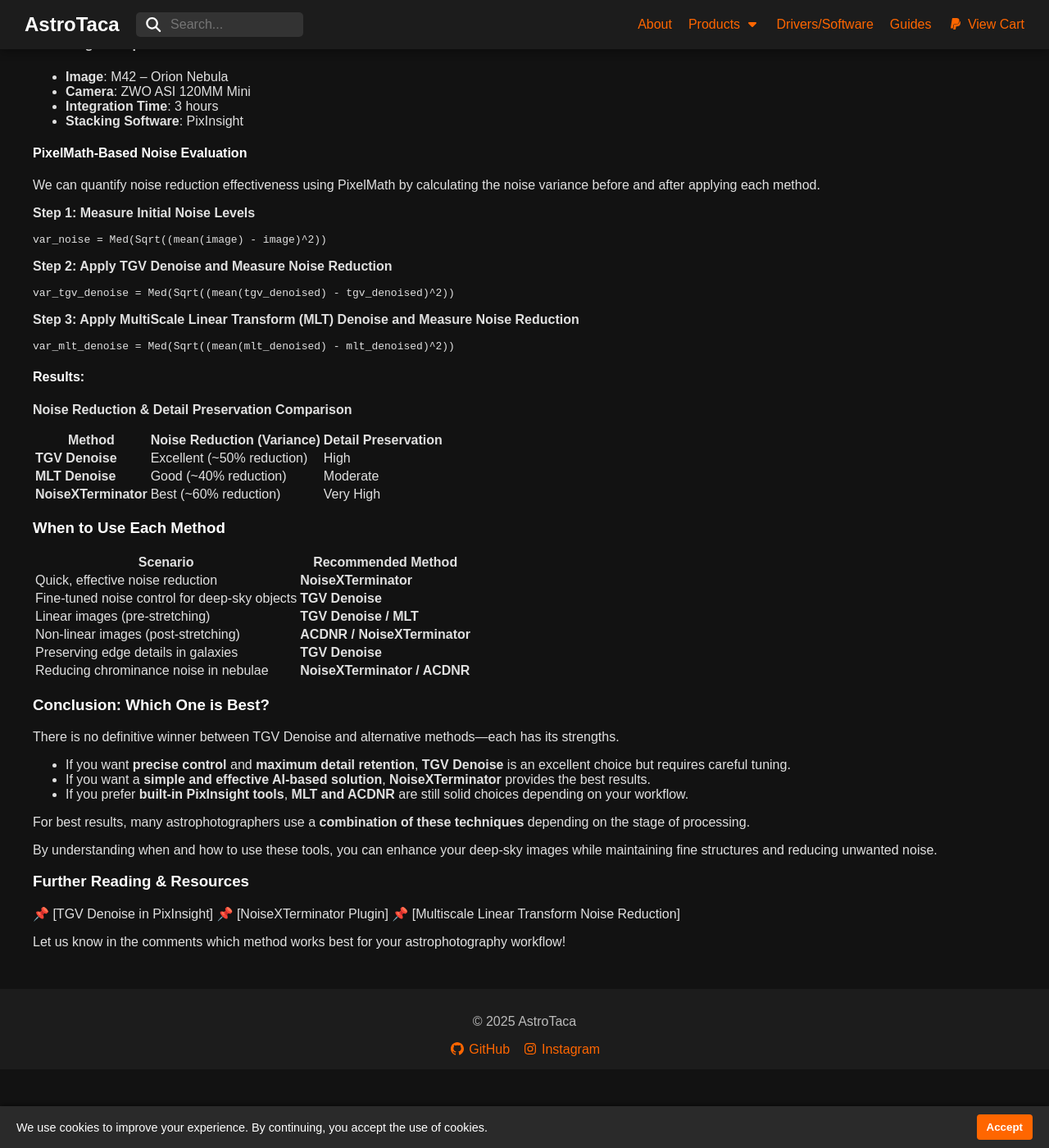
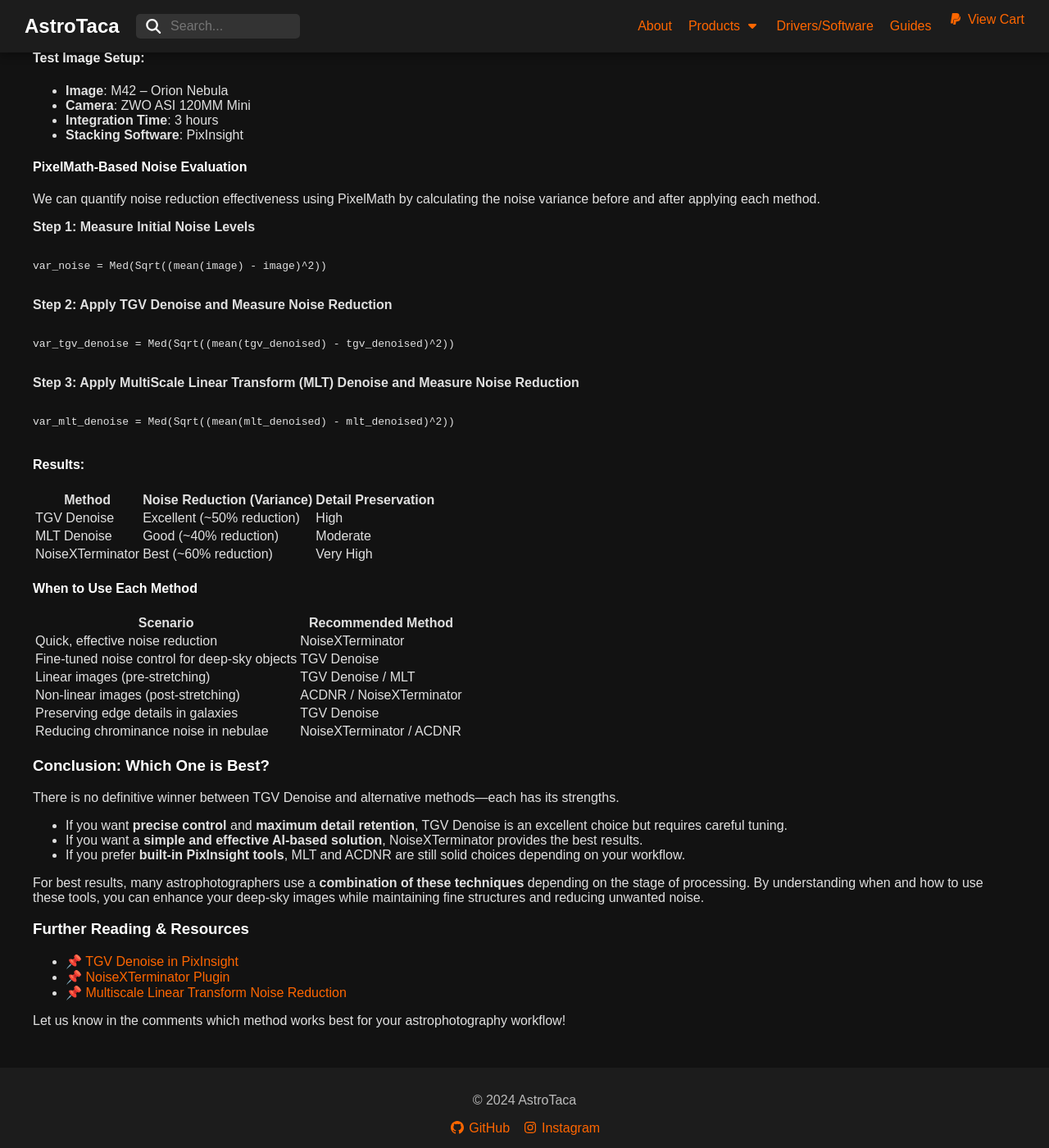
Before and after one commit to astrotaca/website, a Jekyll site: the page built from _posts/2025-02-07-noise-reduction.md, in a window 1280 px wide and 1400 px high, scrolled down 1355 px. Shown: the whole window at 82% size. Built offline with Jekyll 4.4.1, drawn with Linux system fonts in a browser that asks for light colours; some of the changed text lies outside the part shown.

Commit message:
updates to the website

````diff
--- a/_posts/2025-02-07-noise-reduction.md
+++ b/_posts/2025-02-07-noise-reduction.md
@@ -1,121 +1,262 @@
----
-layout: post
-title: "PixInsight Noise Reduction: TGV Denoise vs. Alternative Methods"
-date: 2025-10-10 11:00:00
----
+<!DOCTYPE html>
+<html lang="en">
+<head>
+  <meta charset="UTF-8">
+  <title>Pixinsight Noise Reduction | AstroTaca</title>
+  <meta name="viewport" content="width=device-width, initial-scale=1">
+  <meta name="description" content="AstroTaca - Astrophotography Gear & Guides">
+  <meta name="keywords" content="astrophotography, astro gear, telescopes, eaf, flat panel, astro brand">
+  <link rel="stylesheet" href="/assets/main.css">
+  <script defer src="https://cdn.jsdelivr.net/npm/@fortawesome/fontawesome-free/js/all.min.js"></script>
+  <link rel="stylesheet" href="https://unpkg.com/aos@2.3.1/dist/aos.css" />
+</head>
+<body>
+  <header>
+    <div class="header-left">
+      <div class="logo">
+        <a href="/" style="color:#fff; font-size:24px; font-weight:bold; text-decoration:none;">AstroTaca</a>
+      </div>
+      <div class="search-box always-visible">
+        <i class="fas fa-search search-icon" onclick="toggleSearch()"></i>
+        <input type="text" id="search-input" placeholder="Search..." onkeyup="liveSearch()">
+        <ul id="search-results"></ul>
+      </div>
+    </div>
+    <nav id="nav-menu">
+      <a href="/about/">About</a>
+      <div class="nav-dropdown">
+        <a href="/products/" class="nav-dropbtn">Products <i class="fas fa-caret-down"></i></a>
+        <div class="nav-dropdown-content">
+          <a href="/products/flap-flat-panel/">Flap Flat Panel</a>
+          <a href="/products/eaf/">Auto Focuser (EAF)</a>
+          <a href="/products/dc-hub/">DC Hub</a>
+        </div>
+      </div>
+      <a href="/drivers/">Drivers/Software</a>
+      <a href="/guides/">Guides</a>
+      <div class="nav-dropdown">
+        <form target="paypal" action="https://www.paypal.com/cgi-bin/webscr" method="post">
+          <input type="hidden" name="cmd" value="_cart">
+          <input type="hidden" name="business" value="YOUR_PAYPAL_EMAIL@domain.com">
+          <input type="hidden" name="display" value="1">
+          <button class="nav-dropbtn" style="border:none; background:none;">
+            <i class="fab fa-paypal"></i> View Cart
+          </button>
+        </form>
+      </div>
+    </nav>
+    <div class="menu-icon" onclick="toggleMenu()">
+      <i class="fas fa-bars"></i>
+    </div>
+  </header>
 
-## PixInsight Noise Reduction: TGV Denoise vs. Alternative Methods — Which One is Best?
+  <main>
+    <div class="page-content container" data-aos="fade-up">
+      <!-- Article Header -->
+      <h1>Pixinsight Noise Reduction</h1>
+      <p><small>Published on October 12, 2024</small></p>
+      <hr>
 
-When processing deep-sky astrophotography images, noise reduction is a crucial step to enhance details while maintaining fine structures. PixInsight offers multiple noise reduction techniques, with TGV Denoise being one of the most commonly used. Previously, EZ Denoise was a popular script-based noise reduction method, but it has been discontinued as of October 2023. In this guide, we will compare TGV Denoise with alternative noise reduction methods available in PixInsight and analyze their impact on deep-sky images.
+      <!-- Article Title & Intro -->
+      <h2>PixInsight Noise Reduction: TGV Denoise vs. Alternative Methods — Which One is Best?</h2>
+      <p>When processing deep-sky astrophotography images, noise reduction is a crucial step to enhance details while maintaining fine structures. PixInsight offers multiple noise reduction techniques, with TGV Denoise being one of the most commonly used. Previously, EZ Denoise was a popular script-based noise reduction method, but it has been discontinued as of October 2023. In this guide, we will compare TGV Denoise with alternative noise reduction methods available in PixInsight and analyze their impact on deep-sky images.</p>
 
-### Understanding Noise in Astrophotography
-Before diving into specific noise reduction methods, it is essential to understand the different types of noise that affect astrophotography images:
+      <!-- Noise Overview -->
+      <h3>Understanding Noise in Astrophotography</h3>
+      <p>Before diving into specific noise reduction methods, it is essential to understand the different types of noise that affect astrophotography images:</p>
+      <ul>
+        <li><strong>Luminance Noise</strong>: Appears as graininess in the image and affects brightness values.</li>
+        <li><strong>Chrominance Noise</strong>: Causes unwanted color variations in an image.</li>
+        <li><strong>Fixed Pattern Noise</strong>: Includes hot pixels and amp glow, commonly seen in DSLR and CMOS images.</li>
+        <li><strong>Gaussian Noise</strong>: A random noise pattern that appears in most long-exposure images.</li>
+      </ul>
 
-- **Luminance Noise**: Appears as graininess in the image and affects brightness values.
-- **Chrominance Noise**: Causes unwanted color variations in an image.
-- **Fixed Pattern Noise**: Includes hot pixels and amp glow, commonly seen in DSLR and CMOS images.
-- **Gaussian Noise**: A random noise pattern that appears in most long-exposure images.
+      <!-- TGV Denoise Explanation -->
+      <h3>What is TGV Denoise?</h3>
+      <p>TGV Denoise (Total Generalized Variation Denoise) is a more advanced, mathematical approach to noise reduction. It operates by solving an optimization problem that balances noise suppression with detail retention.</p>
 
-TGV Denoise and other alternative methods are designed to tackle different aspects of these noise types, but they work in different ways.
+      <h4>How TGV Denoise Works</h4>
+      <ul>
+        <li>Applies a total variation minimization algorithm to reduce noise while preserving sharp transitions.</li>
+        <li>Uses an iterative solver to refine noise reduction strength.</li>
+        <li>Works effectively in preserving edge structures, making it suitable for images with fine details.</li>
+      </ul>
 
-### What is TGV Denoise?
-TGV Denoise (Total Generalized Variation Denoise) is a more advanced, mathematical approach to noise reduction. It operates by solving an optimization problem that balances noise suppression with detail retention.
+      <h4>Pros of TGV Denoise:</h4>
+      <ul>
+        <li>✔ Excellent for reducing noise while keeping fine details sharp.</li>
+        <li>✔ Provides more control over the denoising process with adjustable parameters.</li>
+        <li>✔ Works well on images with complex structures like nebulae and galaxies.</li>
+      </ul>
 
-#### How TGV Denoise Works
-- Applies a total variation minimization algorithm to reduce noise while preserving sharp transitions.
-- Uses an iterative solver to refine noise reduction strength.
-- Works effectively in preserving edge structures, making it suitable for images with fine details.
+      <h4>Cons of TGV Denoise:</h4>
+      <ul>
+        <li>❌ Requires parameter tuning, making it less beginner-friendly.</li>
+        <li>❌ More computationally intensive, which can slow down processing.</li>
+        <li>❌ Can introduce subtle artifacts if the parameters are not well-adjusted.</li>
+      </ul>
 
-#### Pros of TGV Denoise:
-- ✔ Excellent for reducing noise while keeping fine details sharp.
-- ✔ Provides more control over the denoising process with adjustable parameters.
-- ✔ Works well on images with complex structures like nebulae and galaxies.
+      <!-- Alternative Methods -->
+      <h3>Alternative Noise Reduction Methods in PixInsight</h3>
+      <p>Since EZ Denoise is no longer available, users need to explore alternative approaches for noise reduction. Below are some of the best options:</p>
+      <ol>
+        <li>
+          <strong>MultiScale Linear Transform (MLT) Denoise</strong>
+          <ul>
+            <li>Works by applying noise reduction at different spatial scales.</li>
+            <li>Good for reducing fine noise while preserving structure.</li>
+            <li>Best applied in linear images before stretching.</li>
+          </ul>
+        </li>
+        <li>
+          <strong>ACDNR (Adaptive Contrast-Driven Noise Reduction)</strong>
+          <ul>
+            <li>Older but still useful tool in PixInsight.</li>
+            <li>Provides strong control over luminance and chrominance noise.</li>
+            <li>Best applied after stretching.</li>
+          </ul>
+        </li>
+        <li>
+          <strong>NoiseXTerminator (Third-Party Plugin)</strong>
+          <ul>
+            <li>AI-based noise reduction tool for PixInsight.</li>
+            <li>Very effective at preserving details.</li>
+            <li>Requires a separate purchase but provides one of the best results.</li>
+          </ul>
+        </li>
+      </ol>
 
-#### Cons of TGV Denoise:
-- ❌ Requires parameter tuning, making it less beginner-friendly.
-- ❌ More computationally intensive, which can slow down processing.
-- ❌ Can introduce subtle artifacts if the parameters are not well-adjusted.
+      <!-- Comparison Section -->
+      <h3>Comparing TGV Denoise vs. Alternative Methods</h3>
+      <p>To objectively compare TGV Denoise and alternative methods, let's apply them to a deep-sky image and analyze the results.</p>
 
-### Alternative Noise Reduction Methods in PixInsight
-Since EZ Denoise is no longer available, users need to explore alternative approaches for noise reduction. Below are some of the best options:
+      <h4>Test Image Setup:</h4>
+      <ul>
+        <li><strong>Image</strong>: M42 – Orion Nebula</li>
+        <li><strong>Camera</strong>: ZWO ASI 120MM Mini</li>
+        <li><strong>Integration Time</strong>: 3 hours</li>
+        <li><strong>Stacking Software</strong>: PixInsight</li>
+      </ul>
 
-1. **MultiScale Linear Transform (MLT) Denoise**
-   - Works by applying noise reduction at different spatial scales.
-   - Good for reducing fine noise while preserving structure.
-   - Best applied in linear images before stretching.
+      <h4>PixelMath-Based Noise Evaluation</h4>
+      <p>We can quantify noise reduction effectiveness using PixelMath by calculating the noise variance before and after applying each method.</p>
 
-2. **ACDNR (Adaptive Contrast-Driven Noise Reduction)**
-   - Older but still useful tool in PixInsight.
-   - Provides strong control over luminance and chrominance noise.
-   - Best applied after stretching.
+      <p><strong>Step 1: Measure Initial Noise Levels</strong></p>
+      <pre><code class="language-pixmath">
+var_noise = Med(Sqrt((mean(image) - image)^2))
+      </code></pre>
 
-3. **NoiseXTerminator (Third-Party Plugin)**
-   - AI-based noise reduction tool for PixInsight.
-   - Very effective at preserving details.
-   - Requires a separate purchase but provides one of the best results.
+      <p><strong>Step 2: Apply TGV Denoise and Measure Noise Reduction</strong></p>
+      <pre><code class="language-pixmath">
+var_tgv_denoise = Med(Sqrt((mean(tgv_denoised) - tgv_denoised)^2))
+      </code></pre>
 
-### Comparing TGV Denoise vs. Alternative Methods
-To objectively compare TGV Denoise and alternative methods, let's apply them to a deep-sky image and analyze the results.
+      <p><strong>Step 3: Apply MultiScale Linear Transform (MLT) Denoise and Measure Noise Reduction</strong></p>
+      <pre><code class="language-pixmath">
+var_mlt_denoise = Med(Sqrt((mean(mlt_denoised) - mlt_denoised)^2))
+      </code></pre>
 
-#### Test Image Setup:
-- **Image**: M42 – Orion Nebula
-- **Camera**: ZWO ASI 120MM Mini
-- **Integration Time**: 3 hours
-- **Stacking Software**: PixInsight
+      <!-- Results Table -->
+      <h4>Results:</h4>
+      <table>
+        <thead>
+          <tr>
+            <th>Method</th>
+            <th>Noise Reduction (Variance)</th>
+            <th>Detail Preservation</th>
+          </tr>
+        </thead>
+        <tbody>
+          <tr>
+            <td>TGV Denoise</td>
+            <td>Excellent (~50% reduction)</td>
+            <td>High</td>
+          </tr>
+          <tr>
+            <td>MLT Denoise</td>
+            <td>Good (~40% reduction)</td>
+            <td>Moderate</td>
+          </tr>
+          <tr>
+            <td>NoiseXTerminator</td>
+            <td>Best (~60% reduction)</td>
+            <td>Very High</td>
+          </tr>
+        </tbody>
+      </table>
 
-#### PixelMath-Based Noise Evaluation
-We can quantify noise reduction effectiveness using PixelMath by calculating the noise variance before and after applying each method.
+      <!-- When to Use Each Method Table -->
+      <h4>When to Use Each Method</h4>
+      <table>
+        <thead>
+          <tr>
+            <th>Scenario</th>
+            <th>Recommended Method</th>
+          </tr>
+        </thead>
+        <tbody>
+          <tr>
+            <td>Quick, effective noise reduction</td>
+            <td>NoiseXTerminator</td>
+          </tr>
+          <tr>
+            <td>Fine-tuned noise control for deep-sky objects</td>
+            <td>TGV Denoise</td>
+          </tr>
+          <tr>
+            <td>Linear images (pre-stretching)</td>
+            <td>TGV Denoise / MLT</td>
+          </tr>
+          <tr>
+            <td>Non-linear images (post-stretching)</td>
+            <td>ACDNR / NoiseXTerminator</td>
+          </tr>
+          <tr>
+            <td>Preserving edge details in galaxies</td>
+            <td>TGV Denoise</td>
+          </tr>
+          <tr>
+            <td>Reducing chrominance noise in nebulae</td>
+            <td>NoiseXTerminator / ACDNR</td>
+          </tr>
+        </tbody>
+      </table>
 
-**Step 1: Measure Initial Noise Levels**
-```pixmath
-var_noise = Med(Sqrt((mean(image) - image)^2))
-```
+      <!-- Conclusion -->
+      <h3>Conclusion: Which One is Best?</h3>
+      <p>There is no definitive winner between TGV Denoise and alternative methods—each has its strengths.</p>
+      <ul>
+        <li>If you want <strong>precise control</strong> and <strong>maximum detail retention</strong>, TGV Denoise is an excellent choice but requires careful tuning.</li>
+        <li>If you want a <strong>simple and effective AI-based solution</strong>, NoiseXTerminator provides the best results.</li>
+        <li>If you prefer <strong>built-in PixInsight tools</strong>, MLT and ACDNR are still solid choices depending on your workflow.</li>
+      </ul>
+      <p>For best results, many astrophotographers use a <strong>combination of these techniques</strong> depending on the stage of processing. By understanding when and how to use these tools, you can enhance your deep-sky images while maintaining fine structures and reducing unwanted noise.</p>
 
-**Step 2: Apply TGV Denoise and Measure Noise Reduction**
-```pixmath
-var_tgv_denoise = Med(Sqrt((mean(tgv_denoised) - tgv_denoised)^2))
-```
+      <!-- Further Reading -->
+      <h3>Further Reading &amp; Resources</h3>
+      <ul>
+        <li>📌 <a href="#">TGV Denoise in PixInsight</a></li>
+        <li>📌 <a href="#">NoiseXTerminator Plugin</a></li>
+        <li>📌 <a href="#">Multiscale Linear Transform Noise Reduction</a></li>
+      </ul>
+      <p>Let us know in the comments which method works best for your astrophotography workflow!</p>
+    </div>
+  </main>
 
-**Step 3: Apply MultiScale Linear Transform (MLT) Denoise and Measure Noise Reduction**
-```pixmath
-var_mlt_denoise = Med(Sqrt((mean(mlt_denoised) - mlt_denoised)^2))
-```
+  <footer>
+    <p>&copy; 2024 AstroTaca</p>
+    <div class="social-links" style="margin-top:8px;">
+      <a href="https://github.com/astrotaca" target="_blank" style="color:#ff6600; margin-right:10px;">
+        <i class="fab fa-github"></i> GitHub
+      </a>
+      <a href="https://www.instagram.com/astrotaca/" target="_blank" style="color:#ff6600;">
+        <i class="fab fa-instagram"></i> Instagram
+      </a>
+    </div>
+  </footer>
 
-#### Results:
-
-**Noise Reduction & Detail Preservation Comparison**
-
-| Method            | Noise Reduction (Variance) | Detail Preservation |
-|------------------|--------------------------|----------------------|
-| **TGV Denoise**     | Excellent (~50% reduction) | High                 |
-| **MLT Denoise**     | Good (~40% reduction)     | Moderate             |
-| **NoiseXTerminator** | Best (~60% reduction)     | Very High            |
-
-### When to Use Each Method
-
-| Scenario                                   | Recommended Method          |
-|--------------------------------------------|-----------------------------|
-| Quick, effective noise reduction          | **NoiseXTerminator**           |
-| Fine-tuned noise control for deep-sky objects | **TGV Denoise**              |
-| Linear images (pre-stretching)            | **TGV Denoise / MLT**         |
-| Non-linear images (post-stretching)       | **ACDNR / NoiseXTerminator**  |
-| Preserving edge details in galaxies       | **TGV Denoise**               |
-| Reducing chrominance noise in nebulae     | **NoiseXTerminator / ACDNR**  |
-
-### Conclusion: Which One is Best?
-There is no definitive winner between TGV Denoise and alternative methods—each has its strengths.
-
-- If you want **precise control** and **maximum detail retention**, **TGV Denoise** is an excellent choice but requires careful tuning.
-- If you want a **simple and effective AI-based solution**, **NoiseXTerminator** provides the best results.
-- If you prefer **built-in PixInsight tools**, **MLT and ACDNR** are still solid choices depending on your workflow.
-
-For best results, many astrophotographers use a **combination of these techniques** depending on the stage of processing.
-
-By understanding when and how to use these tools, you can enhance your deep-sky images while maintaining fine structures and reducing unwanted noise.
-
-### Further Reading & Resources
-📌 [TGV Denoise in PixInsight]
-📌 [NoiseXTerminator Plugin]
-📌 [Multiscale Linear Transform Noise Reduction]
-
-Let us know in the comments which method works best for your astrophotography workflow!
+  <script src="/assets/main.js"></script>
+  <script src="https://unpkg.com/aos@2.3.1/dist/aos.js"></script>
+  <script>AOS.init({ duration:800, once:true });</script>
+</body>
+</html>
````
